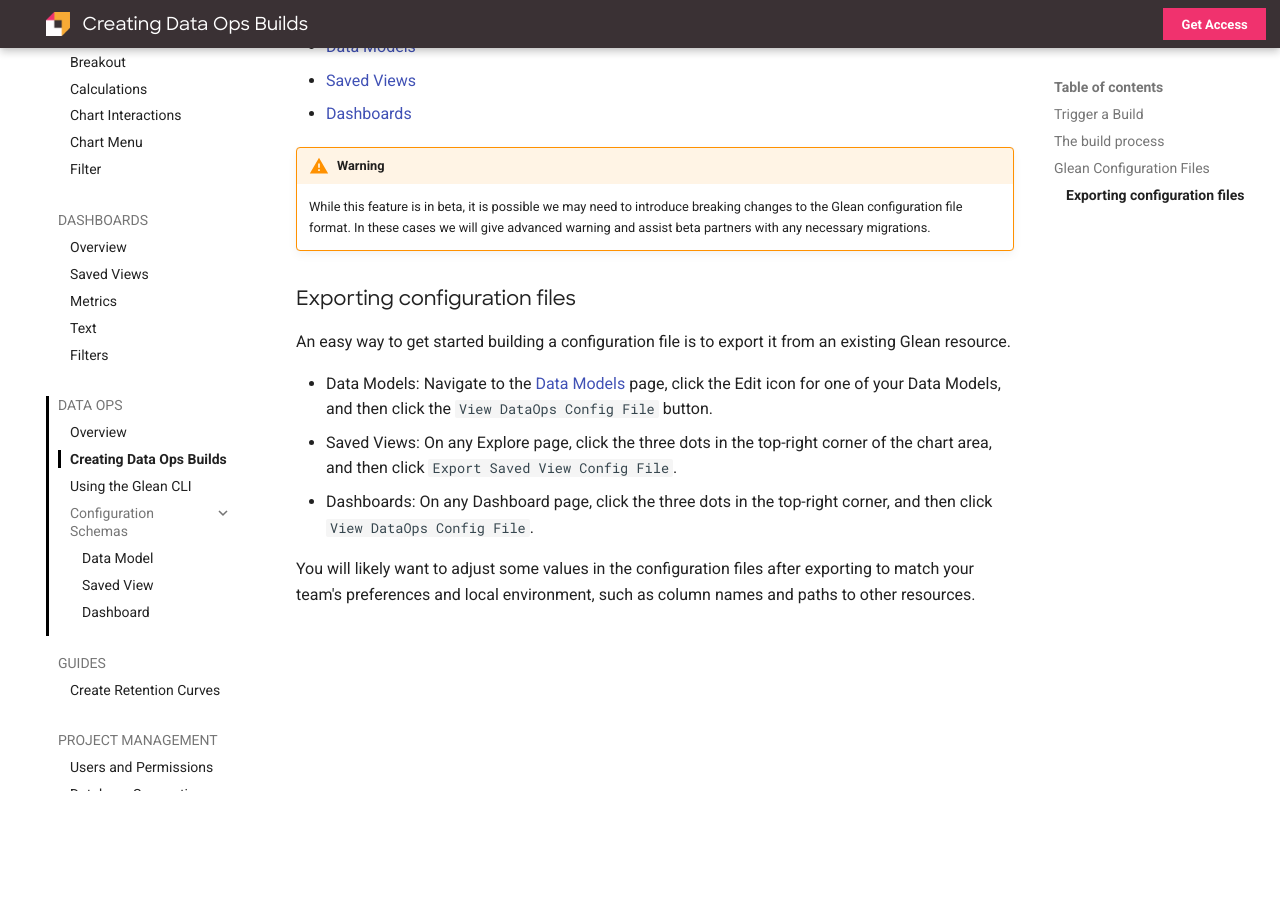
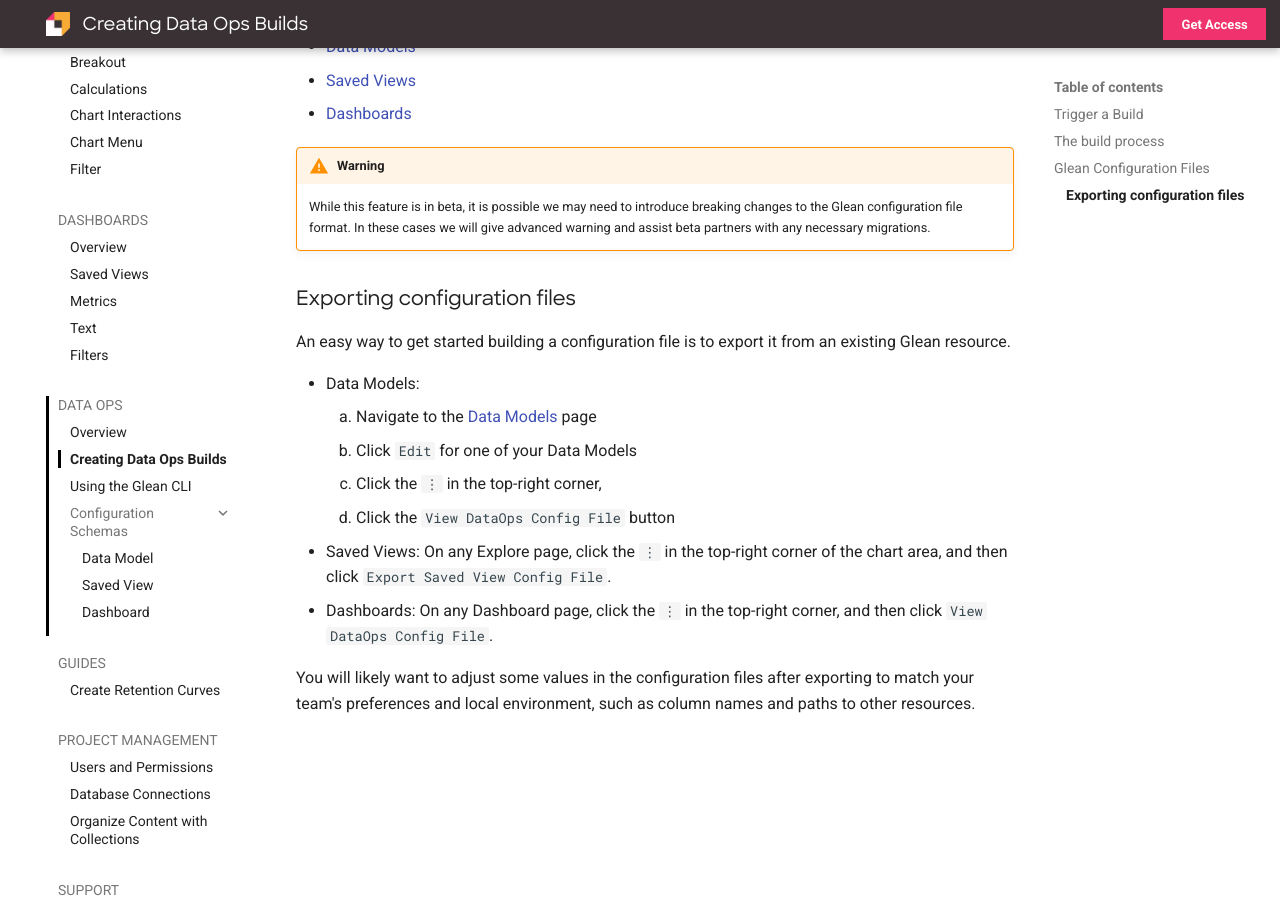
Before and after one commit to gleannyc/documentation, an MkDocs documentation site: the page built from docs/docs/data-ops/Creating-Data-Ops-Builds.md, in a window 1280 px wide and 900 px high, scrolled down 1324 px. Built offline with MkDocs 1.6.1 and Material for MkDocs 9.7.7, drawn with Linux system fonts in a browser that asks for light colours; before the commit the page ends 2115 px from its top, so only the background shows below that.

Commit message:
update for exporting dataops file for models

```diff
--- a/docs/docs/data-ops/Creating-Data-Ops-Builds.md
+++ b/docs/docs/data-ops/Creating-Data-Ops-Builds.md
@@ -40,8 +40,12 @@
 
 An easy way to get started building a configuration file is to export it from an existing Glean resource.
 
-- Data Models: Navigate to the [Data Models](https://glean.io/app/p/data-models) page, click the Edit icon for one of your Data Models, and then click the `View DataOps Config File` button.
-- Saved Views: On any Explore page, click the three dots in the top-right corner of the chart area, and then click `Export Saved View Config File`.
-- Dashboards: On any Dashboard page, click the three dots in the top-right corner, and then click `View DataOps Config File`.
+- Data Models:
+    1. Navigate to the [Data Models](https://glean.io/app/p/data-models){:target="_blank"} page
+    2. Click `Edit` for one of your Data Models
+    3. Click the `⋮` in the top-right corner,
+    4. Click the `View DataOps Config File` button
+- Saved Views: On any Explore page, click the `⋮` in the top-right corner of the chart area, and then click `Export Saved View Config File`.
+- Dashboards: On any Dashboard page, click the `⋮` in the top-right corner, and then click `View DataOps Config File`.
 
 You will likely want to adjust some values in the configuration files after exporting to match your team's preferences and local environment, such as column names and paths to other resources.
```
